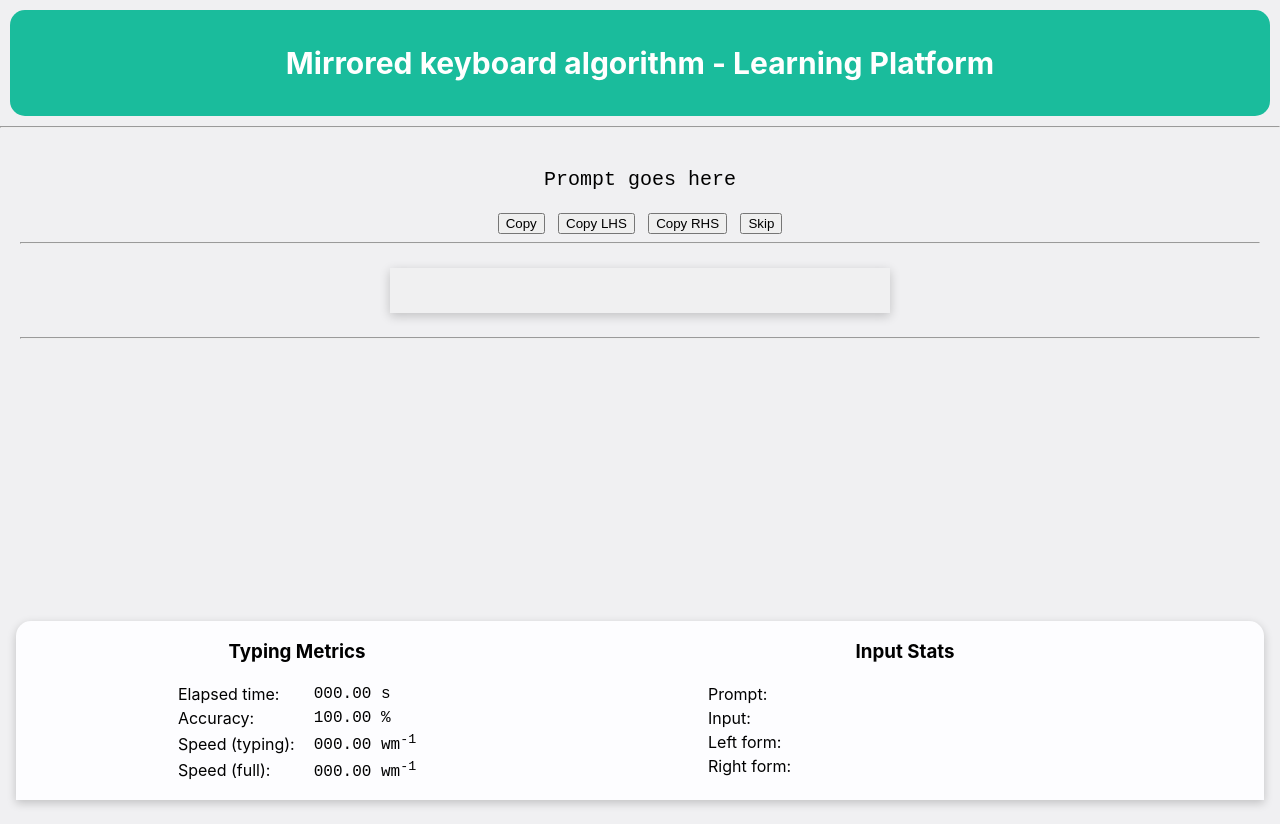
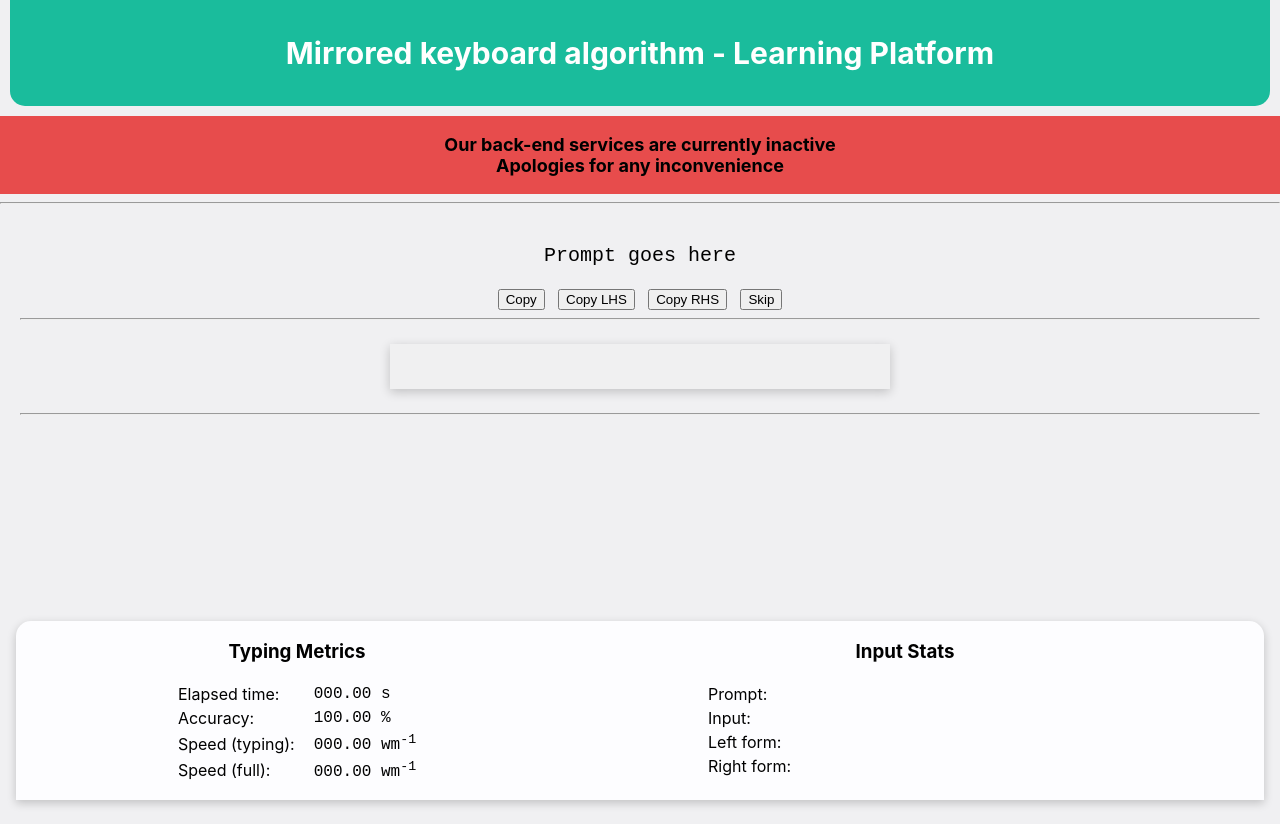
Before and after one commit to tmcowley/mk-front-end, a React (Create React App) app: page / in a window 1280 px wide. Before the commit the page ends 800 px from the top, so only its background shows below. Built offline with nearby package versions, Linux system fonts and the light colour scheme; no server answers.

Commit message:
adding inactive API banner

```diff
--- a/src/App.css
+++ b/src/App.css
@@ -33,13 +33,15 @@ body {
 
 .App-header {
   padding: 5px 0px 5px 0px;
-  margin: 10px;
+  margin-left: 10px;
+  margin-right: 10px;
+  margin-bottom: 10px;
   text-align: center;
   background: #1abc9c;
   color: white;
   font-size: 30px;
   font-weight: bold;
-  border-radius: 15px;
+  border-radius: 0px 0px 15px 15px;
 }
 
 .App-link {
@@ -231,3 +233,24 @@ td {
 .bottomBorder {
   border: 1px solid black;
 }
+
+#inactiveNotification {
+  /* position: fixed; */
+  /* width: 80%; */
+  /* justify-content: center; */
+
+  background: rgba(230, 48, 48, 0.85);
+  /* border-radius: 15px; */
+
+  padding: 1em;
+  /* margin: 1em; */
+
+  font-weight: bold;
+
+  font-size: large;
+
+  color: black;
+
+}
+
+/* inset-0 z-50 flex items-center bg-black  mx-4 max-w-screen-sm bg-lightBrown p-1 text-md mb-8 sm:mb-8 */
--- a/src/App.tsx
+++ b/src/App.tsx
@@ -86,16 +86,9 @@ function App() {
     },
     responseType: "json",
   };
+
   // const host = "http://localhost:8080";
   const host = "https://mirrored-keyboard.herokuapp.com";
-
-  useEffect(() => {
-    // get left and right forms
-    getPromptLeftForm();
-    getPromptRightForm();
-
-    // eslint-disable-next-line react-hooks/exhaustive-deps
-  }, [prompt]);
 
   // on page load
   useEffect(() => {
@@ -106,8 +99,19 @@ function App() {
     // alert("resetting start time")
     setStartTime(performance.now());
 
+    // TODO: calculate non-selection wpm:
+    setWpm(0);
+
     // eslint-disable-next-line react-hooks/exhaustive-deps
   }, []);
+
+  useEffect(() => {
+    // get left and right forms
+    getPromptLeftForm();
+    getPromptRightForm();
+
+    // eslint-disable-next-line react-hooks/exhaustive-deps
+  }, [prompt]);
 
   // on update of input => update stats, results
   useEffect(() => {
@@ -149,6 +153,9 @@ function App() {
       return;
     }
 
+    // clear input, results, prompt
+    cleanPage()
+
     // query API status every second
     const interval = setInterval(() => {
       queryAPIStatus();
@@ -160,13 +167,26 @@ function App() {
 
   let target: PickerData | undefined;
 
+  const inactiveApiNotification = (
+    <div id='inactiveNotification'>
+      Our back-end services are currently inactive
+      <br />
+      Apologies for any inconvenience
+    </div>
+  );
+
   return (
     <div className="App">
+
       <Header />
+
+      {/* inactive API notification */}
+      {apiActive ? "" : inactiveApiNotification}
 
       <hr />
 
       <div id="content">
+
         {/* Sentence prompt */}
         <Prompt
           prompt={prompt}
@@ -224,6 +244,14 @@ function App() {
       />
     </div>
   );
+
+  function cleanPage() {
+    // clear input, input delta
+    clearInput(setInput, setInputDelta);
+
+    // clear prompt
+    setPrompt("");
+  }
 
   function handleOnInput(event: React.FormEvent<HTMLInputElement>) {
     queryAPIStatus();
@@ -323,24 +351,22 @@ function App() {
   }
 
   function updateAllMetrics(prompt: string, correct: boolean) {
-    // recalculate wpm
+    // recalculate wpm (true)
     {
       const msToMins = 1 / (Math.pow(10, 3) * 60);
 
       // get number of correct words
       let elapsedTimeMins = elapsedTime * msToMins;
       console.log("elapsed mins (not updated): " + elapsedTimeMins);
-      let correctWordsCount = wpm * elapsedTimeMins;
+      let correctWordsCount = wpmTrue * elapsedTimeMins;
       console.log("correct words count: " + correctWordsCount);
 
       elapsedTimeMins = (performance.now() - startTime) * msToMins;
       console.log("elapsed mins (updated): " + elapsedTimeMins);
 
-      if (correct) {
-        correctWordsCount += countWords(prompt);
-      }
+      if (correct) correctWordsCount += countWords(prompt);
 
-      console.log("Notice: setting wpm");
+      console.log("Notice: setting wpmTrue");
       setWpmTrue(correctWordsCount / elapsedTimeMins);
     }
 
@@ -351,9 +377,7 @@ function App() {
 
       totalWordCountLocal += countWords(prompt);
 
-      if (!correct) {
-        errorCount += countWords(prompt);
-      }
+      if (!correct) errorCount += countWords(prompt);
 
       console.log("Notice: setting error rate");
       setErrorRate((errorCount / totalWordCountLocal) * 100);
```
